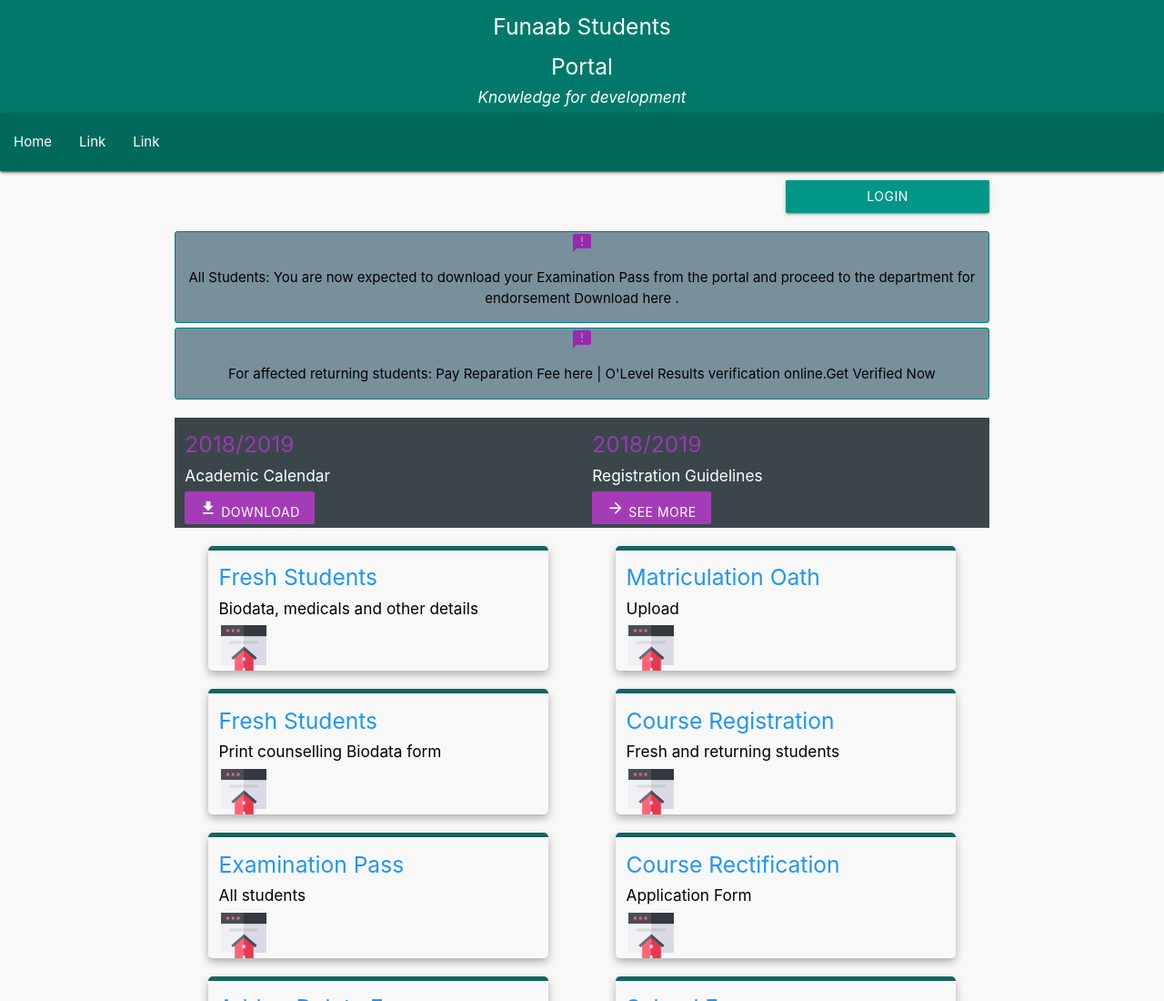
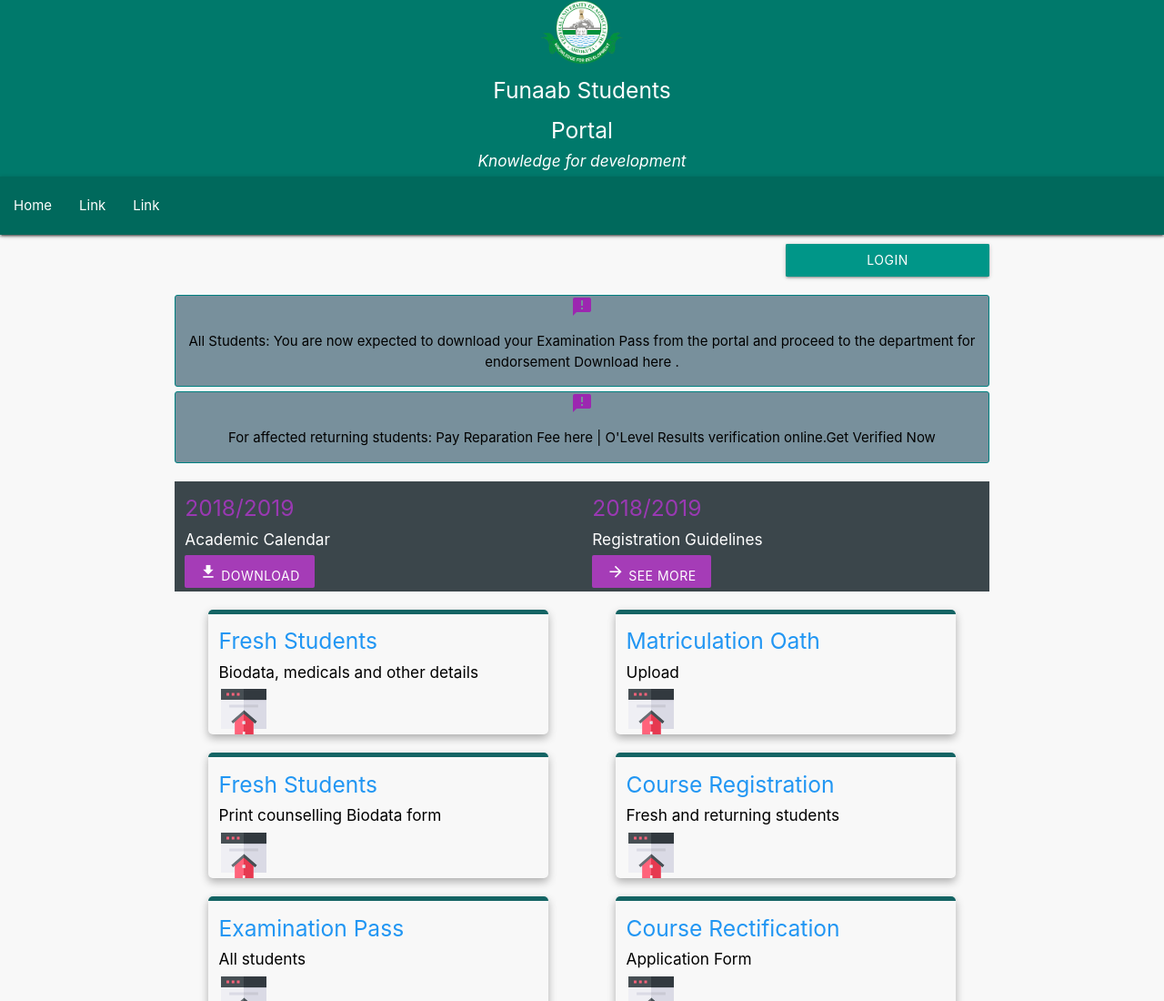
Before and after one commit to francisA88/Funaab-Portal-home-page, a plain HTML site: page index.html in a window 1280 px wide. Shown: the top 1100 px of the page at 91% size. Drawn offline with Linux system fonts and the light colour scheme.

Commit message:
Added a header logo

```diff
--- a/css/brl.css
+++ b/css/brl.css
@@ -6,6 +6,15 @@ body{
   display: flex;
   min-height: 100vh;
   flex-direction: column;
+}
+#logo{
+  display: flex;
+  justify-content: center;
+}
+#logo img{
+  width: 90px;
+  height: 70px;
+  /*margin-left: 40px;*/
 }
 main{
   flex: 1;
--- a/css/style.css
+++ b/css/style.css
@@ -4,6 +4,19 @@ body{
 	flex-direction: column;
 	height: 100vh;
 	background: rgb(248, 248, 248);
+}
+/*header img{
+  display: flex;
+  justify-content:;
+}*/
+#logo{
+  display: flex;
+  justify-content: center;
+}
+#logo img{
+  width: 90px;
+  height: 70px;
+  /*margin-left: 40px;*/
 }
 #scrollbtn{
 	position: fixed;
--- a/index.html
+++ b/index.html
@@ -10,6 +10,9 @@
 	</head>
 	<body>
 		<header class="teal darken-2 white-text z-depth-1">
+		  <div class="container" id="logo">
+		    <img src="funaab_logo.png" width="90px" height="70px" class=" center-align">
+		  </div>
 			<h5 class="center-align">Funaab Students</h5>
 			<h5 class="center-align">Portal</h5>
 			<h6 class="white-text center-align"><i>Knowledge for development</i></h6>
```
Also changed, not shown: BiodataRegLogin.html (+3 -0 lines), funaab_logo.png (added).
